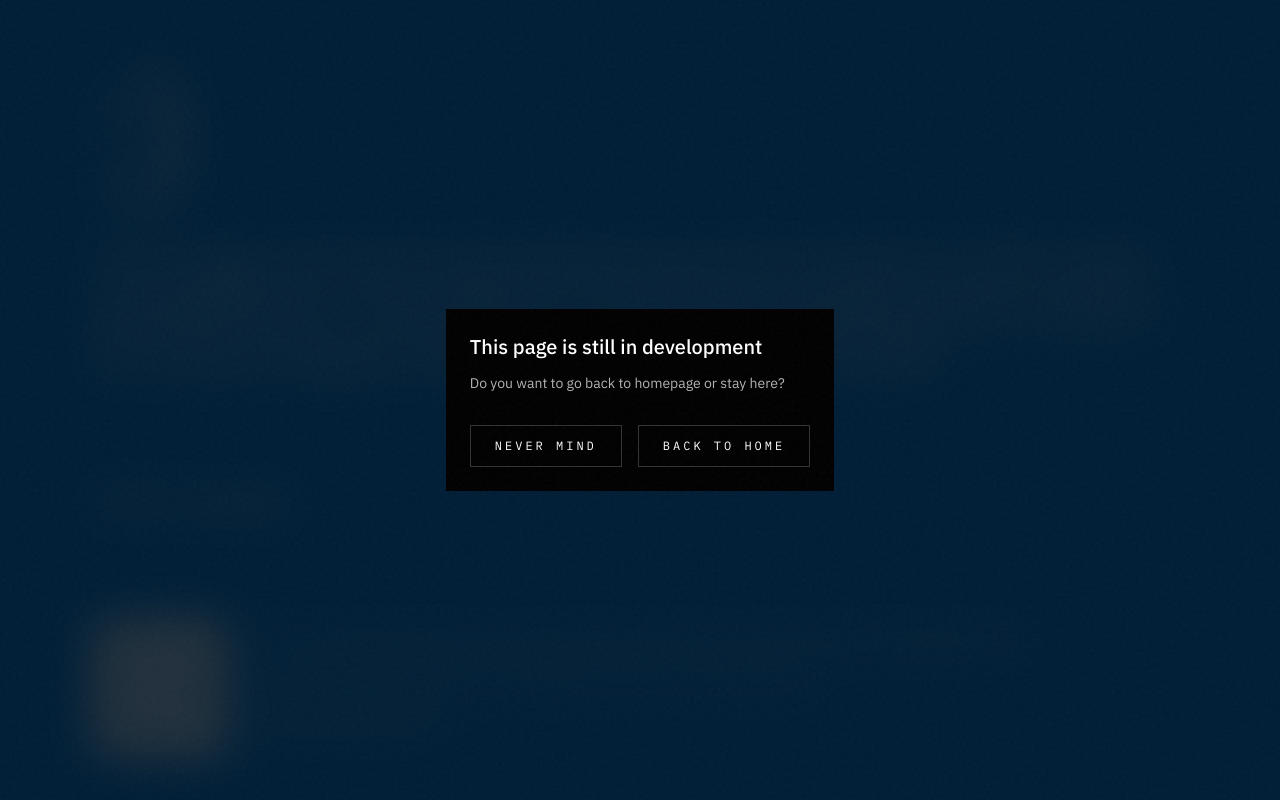
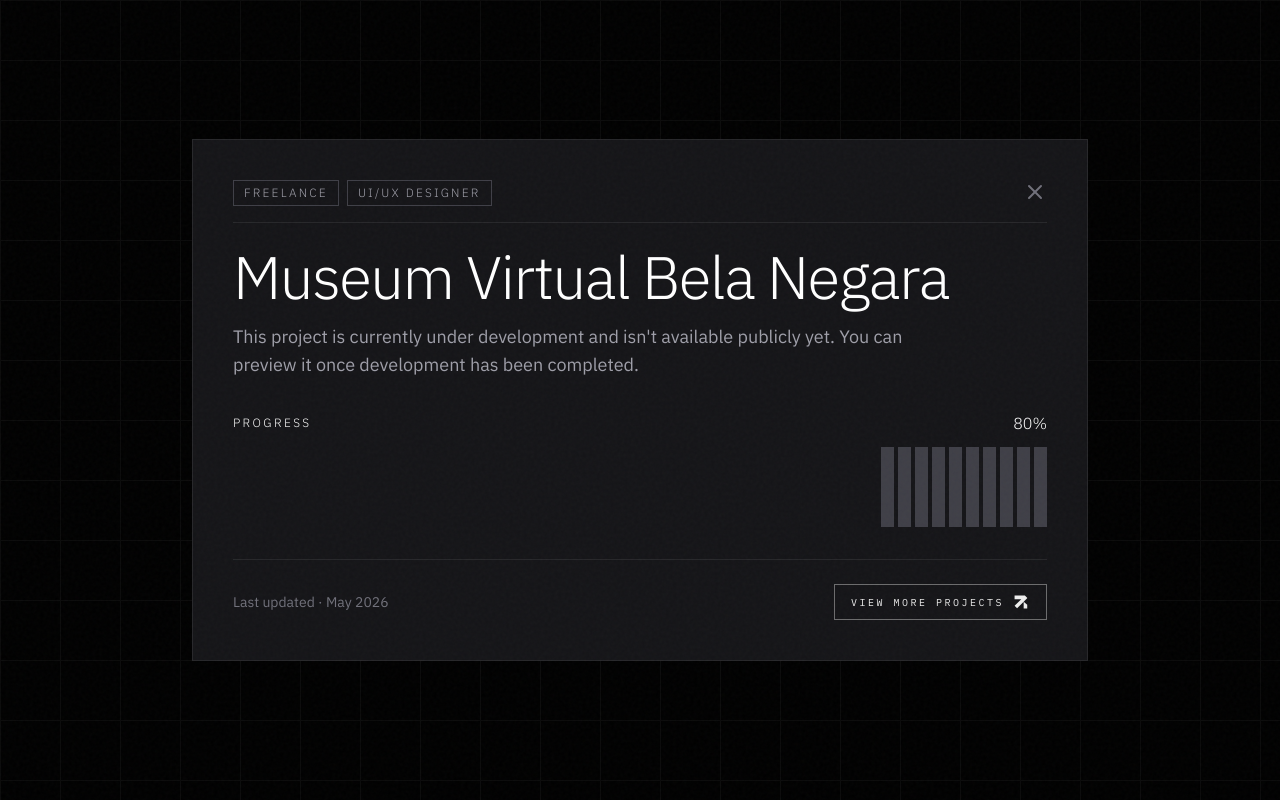
Before and after one commit to joiexiao/portofolio2026, a Next.js app: page /selected-work/museum-virtual in a window 1280 px wide. Built offline with nearby package versions, Linux system fonts and the light colour scheme.

Commit message:
adding comingsoon animation and revamped comingsoon page

```diff
--- a/app/selected-work/common-ground-project/page.tsx
+++ b/app/selected-work/common-ground-project/page.tsx
@@ -1,6 +1,5 @@
 "use client";
 
-import { Suspense } from "react";
 import TransitionLink from "@/components/transition-link";
 import { experiments } from "@/components/work-section";
 import Image from "next/image";
@@ -17,14 +16,19 @@ import ComingSoon from "@/components/ComingSoon";
 gsap.registerPlugin(ScrollTrigger);
 
 export default function CommonGroundProjectPage() {
-  const isPublished = false;
+  const project = {
+    title: "Common Ground Project",
+    roles: ["Freelance", "UI/UX Designer"],
+    progress: 45,
+    published: false,
+  };
 
   const preview =
     typeof window !== "undefined" &&
     new URLSearchParams(window.location.search).get("preview") === "true";
 
-  if (!isPublished && !preview) {
-    return <ComingSoon />;
+  if (!project.published && !preview) {
+    return <ComingSoon {...project} />;
   }
 
   const heroImageRef = useRef<HTMLDivElement>(null);
--- a/app/selected-work/museum-virtual/page.tsx
+++ b/app/selected-work/museum-virtual/page.tsx
@@ -6,7 +6,6 @@ import Image from "next/image";
 import gsap from "gsap";
 import { useRef, useEffect, useState } from "react";
 import { ScrollTrigger } from "gsap/ScrollTrigger";
-import { AnimatedNoise } from "@/components/animated-noise";
 import { GlitchReveal } from "@/components/ui/glitch-reveal";
 import { MusicButton } from "@/components/ui/music-button";
 import { BitmapChevron } from "@/components/bitmap-chevron";
@@ -16,14 +15,19 @@ import ComingSoon from "@/components/ComingSoon";
 gsap.registerPlugin(ScrollTrigger);
 
 export default function MuseumVirtualPage() {
-  const isPublished = false;
+  const project = {
+    title: "Museum Virtual Bela Negara",
+    roles: ["Freelance", "UI/UX Designer"],
+    progress: 80,
+    published: false,
+  };
 
   const preview =
     typeof window !== "undefined" &&
     new URLSearchParams(window.location.search).get("preview") === "true";
 
-  if (!isPublished && !preview) {
-    return <ComingSoon />;
+  if (!project.published && !preview) {
+    return <ComingSoon {...project} />;
   }
 
   const heroImageRef = useRef<HTMLDivElement>(null);
--- a/components/ComingSoon.tsx
+++ b/components/ComingSoon.tsx
@@ -1,305 +1,312 @@
 "use client";
+import { X } from "lucide-react";
+import TransitionLink from "@/components/transition-link";
+import { BitmapChevron } from "@/components/bitmap-chevron";
+import { ScrambleTextOnHover } from "@/components/scramble-text";
+import { useRef, useEffect } from "react";
+import gsap from "gsap";
+import { usePageTransition } from "@/components/page-transition";
 
-import { useEffect, useState } from "react";
-import { useRouter } from "next/navigation";
-import { BitmapChevron } from "@/components/bitmap-chevron";
-import TransitionLink from "@/components/transition-link";
-import { ScrambleTextOnHover } from "@/components/scramble-text";
-import { GlitchReveal } from "@/components/ui/glitch-reveal";
+interface ComingSoonProps {
+  title: string;
+  roles: string[];
+  progress: number;
+}
 
-export default function ComingSoon() {
-  const [revealKey, setRevealKey] = useState(0);
-  const [showPopup, setShowPopup] = useState(false);
-  const router = useRouter();
-  const handleStayHere = () => {
-    setShowPopup(false);
-    setRevealKey((prev) => prev + 1);
-  };
+export default function ComingSoon({
+  title,
+  roles,
+  progress,
+}: ComingSoonProps) {
+  const totalBars = 48;
+  const filledBars = Math.round((progress / 100) * totalBars);
 
+  const barsRef = useRef<(HTMLDivElement | null)[]>([]);
+  const progressRef = useRef<HTMLParagraphElement>(null);
+
+  const { onReady } = usePageTransition();
+
+  // Animasi bars — nunggu page transition selesai dulu
   useEffect(() => {
-    setShowPopup(true);
-  }, []);
+    const ctx = gsap.context(() => {
+      onReady(() => {
+        const tl = gsap.timeline();
+
+        tl.fromTo(
+          barsRef.current.filter(Boolean),
+          {
+            scaleY: 0,
+            opacity: 0,
+            transformOrigin: "bottom",
+          },
+          {
+            scaleY: 1,
+            opacity: 1,
+            duration: 0.25,
+            stagger: 0.015,
+            ease: "power2.out",
+          },
+        );
+
+        tl.fromTo(
+          barsRef.current.slice(0, filledBars),
+          {
+            backgroundColor: "#3f3f46",
+          },
+          {
+            backgroundColor: "var(--color-primary)",
+            duration: 0.15,
+            stagger: 0.025,
+            ease: "none",
+          },
+          "-=0.15",
+        );
+      });
+    });
+
+    return () => ctx.revert();
+  }, [filledBars]);
+
+  // Animasi counter — nunggu page transition selesai dulu
+  useEffect(() => {
+    const ctx = gsap.context(() => {
+      onReady(() => {
+        const counter = { value: 0 };
+
+        gsap.to(counter, {
+          value: progress,
+          duration: 1.4,
+          ease: "power2.out",
+          snap: { value: 1 },
+          onUpdate: () => {
+            if (progressRef.current) {
+              progressRef.current.textContent = `${counter.value}%`;
+            }
+          },
+        });
+      });
+    });
+
+    return () => ctx.revert();
+  }, [progress]);
 
   return (
-    <>
-      {/* POPUP */}
-      {showPopup && (
-        <div className="fixed overflow-hidden inset-0 z-50 flex items-center justify-center bg-black/70 backdrop-blur-xl">
-          <div className="bg-black border-primary text-white p-6 max-w-md w-fit mx-4">
-            <h2 className="text-xl font-medium mb-3">
-              This page is still in development
-            </h2>
+    <main className="relative min-h-screen w-full overflow-hidden bg-black">
+      {/* Background */}
+      <div
+        className="grid-bg fixed inset-0 opacity-50 pointer-events-none"
+        aria-hidden="true"
+      />
 
-            <p className="text-sm mb-8 opacity-70">
-              Do you want to go back to homepage or stay here?
-            </p>
-
-            <div className="flex flex-col sm:flex-row gap-3 xl:gap-4">
-              {/* Never Mind */}
-              <button
-                onClick={handleStayHere}
+      <div
         className="
-     group
-      inline-flex w-full items-center justify-center gap-3
-
-      px-5 py-3
-        border border-white/20
-      font-mono
-      text-[10px] uppercase tracking-[0.25em]
-      text-white
-
-      transition-all duration-200
-      hover:text-primary hover:border-primary
-
-      sm:w-auto
+        relative z-10
+        flex min-h-screen items-center justify-center
+        px-4 py-10
         sm:px-6
-      sm:text-xs
+        md:px-10
       "
       >
-                <ScrambleTextOnHover
-                  text="Never Mind"
-                  as="span"
-                  duration={0.6}
-                  data-cursor="hover"
-                />
-              </button>
-
-              {/* Back to Home */}
-              <TransitionLink
-                href="/"
-                className="
-      group
-      inline-flex w-full items-center justify-center gap-3
-
-      border border-white/20
-      px-5 py-3
-
-      font-mono
-      text-[10px] uppercase tracking-[0.25em]
-      text-white
-
-      transition-all duration-200
-      hover:border-primary hover:text-primary
-
-      sm:w-auto
-      sm:px-6
-      sm:text-xs
-    "
-                data-cursor="hover"
-              >
-                <ScrambleTextOnHover
-                  text="Back to Home"
-                  as="span"
-                  duration={0.6}
-                  data-cursor="hover"
-                />
-              </TransitionLink>
-            </div>
-          </div>
-        </div>
-      )}
-
-      {/* MAIN PAGE */}
-      <GlitchReveal key={revealKey}>
         <div
           className="
-      h-screen
           w-full
-      overflow-hidden
-      bg-[#0078D7]
-      text-white
-
-      flex flex-col
-
-      justify-center
-      px-8
-
-      sm:px-10
-
-      md:px-12
-
-      lg:justify-between
-      lg:px-16
-      lg:py-12
-
-      xl:px-24
+          max-w-4xl
+          border border-zinc-800
+          bg-zinc-900/90
+          backdrop-blur-sm
+        "
+        >
+          <div
+            className="
+            w-full
+            p-5
+            sm:p-6
+            md:p-8
+            lg:p-10
           "
           >
             {/* Top */}
-          <div>
+            <div className="flex items-start justify-between gap-4">
+              <div className="flex flex-wrap gap-2">
+                {roles.map((role) => (
+                  <span
+                    key={role}
+                    className="
+                    border border-zinc-700
+                    px-2.5 py-1
+                    text-[10px]
+                    sm:text-xs
+                    font-light
+                    uppercase
+                    tracking-[0.18em]
+                    text-zinc-400
+                  "
+                  >
+                    {role}
+                  </span>
+                ))}
+              </div>
+
+              <button className="shrink-0 text-zinc-500 transition hover:text-primary">
+                <X
+                  onClick={() => window.history.back()}
+                  data-cursor="hover"
+                  className="h-5 w-5 sm:h-6 sm:w-6"
+                />
+              </button>
+            </div>
+
+            <div className="mt-4 border-t border-zinc-800" />
+
+            {/* Title */}
             <h1
               className="
+              mt-6
+              text-3xl
+              sm:text-4xl
+              md:text-5xl
+              lg:text-6xl
+              font-light
+              tracking-tight
               leading-none
-          font-light
-
-          text-[120px]
-          sm:text-[140px]
-          md:text-[160px]
-
-          lg:text-[120px]
-          xl:text-[160px]
-
-          mb-8
+              text-white
             "
             >
-              :{")"}
+              {title}
             </h1>
 
+            {/* Description */}
             <p
               className="
-          max-w-[1400px]
-          font-light
-
-          text-[24px]
-          sm:text-[32px]
-          md:text-[38px]
-
-          lg:text-4xl
-          xl:text-[40px]
-
-          leading-[1.4]
-          lg:leading-[1.15]
+              mt-4
+              max-w-2xl
+              text-sm
+              sm:text-base
+              md:text-lg
+              leading-6
+              sm:leading-7
+              text-zinc-400
             "
             >
-              This page can’t be opened because this project is still under
-              development. The system is currently preparing this content for
-              future release. Please check back again later.
+              This project is currently under development and isn't available
+              publicly yet. You can preview it once development has been
+              completed.
+            </p>
+
+            {/* Progress Header */}
+            <div className="mt-8 flex items-center justify-between">
+              <p
+                className="
+                text-[10px]
+                sm:text-xs
+                font-light
+                uppercase
+                tracking-[0.2em]
+                text-white
+              "
+              >
+                Progress
+              </p>
+
+              <p
+                ref={progressRef}
+                className="
+                text-sm
+                sm:text-base
+                font-light
+                text-white
+              "
+              >
+                0%
               </p>
             </div>
 
-          {/* Progress */}
+            {/* Progress Grid */}
+            <div className="mt-3 flex gap-[2px] sm:gap-[4px]">
+              {Array.from({ length: totalBars }).map((_, i) => (
+                <div
+                  key={i}
+                  ref={(el) => {
+                    barsRef.current[i] = el;
+                  }}
+                  className="
+                  h-12
+                  sm:h-16
+                  md:h-20
+                  flex-1
+                  bg-zinc-700
+                "
+                />
+              ))}
+            </div>
+
+            {/* Footer */}
             <div
               className="
-        my-10
-        md:my-12
-        lg:my-0
+    mt-8
+    border-t border-zinc-800
+    pt-6
+    flex items-center justify-between
+    gap-4
   "
             >
               <p
                 className="
-          font-light
-
-          text-[22px]
-          sm:text-[24px]
-          md:text-[30px]
-
-          lg:text-2xl
-          xl:text-3xl
+    text-xs
+    sm:text-sm
+    text-zinc-500
   "
               >
-              20%{" "}
-              <span
+                Last updated ·{" "}
+                {new Date().toLocaleDateString("en-US", {
+                  month: "long",
+                  year: "numeric",
+                })}
+              </p>
+
+              <TransitionLink
+                href="/"
+                data-cursor="hover"
                 className="
-            text-[20px]
-            sm:text-[22px]
-            md:text-[28px]
-
-            lg:text-2xl
-            xl:text-3xl
+      shrink-0
+      group
+      inline-flex
+      items-center
+      gap-2
+      border border-foreground/40
+      px-3 sm:px-4
+      py-2
+      font-mono
+      text-[8px]
+      sm:text-[10px]
+      uppercase
+      tracking-[0.25em]
+      text-foreground
+      transition-all duration-200
+      hover:border-accent
+      hover:text-accent
     "
               >
-                complete
-              </span>
-            </p>
-          </div>
-
-          {/* Bottom */}
-          <div
-            className="
-    flex
-    items-start
-
-    gap-4
-    sm:gap-6
-    lg:gap-8
-
-    max-w-[850px]
-    lg:max-w-none
-  "
-          >
-            <img
-              src="/resume-barcode.png"
-              alt="Download CV QR Code"
-              className="
-      shrink-0
-      object-contain
-
-      w-24 h-24
-      sm:w-24 sm:h-24
-      md:w-32 md:h-32
-    "
+                <ScrambleTextOnHover
+                  text="View More Projects"
+                  as="span"
+                  duration={0.6}
                 />
 
-            <div className="flex-1">
-              <p
+                <BitmapChevron
                   className="
-        font-light
-        leading-relaxed
-
-        text-[11px]
-        sm:text-[13px]
-        md:text-[16px]
-
-        lg:text-lg
-        xl:text-[20px]
-
-        mb-2
-        xl:mb-4
+        hidden sm:block
+        transition-transform
+        duration-[400ms]
+        ease-in-out
+        group-hover:rotate-45
       "
-              >
-                For more information and to see what I’ve built so far, scan
-                this code to download my CV.
-              </p>
-
-              <p
-                className="
-        font-light
-        leading-relaxed
-
-        text-[11px]
-        sm:text-[13px]
-        md:text-[16px]
-
-        lg:text-base
-      "
-              >
-                If you want to contact me or know more about who I am, you can
-                check it out on.
-              </p>
-
-              <div
-                className="
-        flex flex-wrap items-center gap-1
-
-        mt-1
-        xl:mt-3
-
-        text-[11px]
-        sm:text-[13px]
-        md:text-[16px]
-
-        lg:text-base
-      "
-              >
-                <span>More Info:</span>
-
-                <TransitionLink
-                  href="/about"
-                  className="hover:text-primary transition-colors"
-                  data-cursor="hover"
-                >
-                  <ScrambleTextOnHover
-                    text="WHO_IS_JAID"
-                    as="span"
-                    duration={0.6}
-                    data-cursor="hover"
                 />
               </TransitionLink>
             </div>
           </div>
         </div>
       </div>
-      </GlitchReveal>
-    </>
+    </main>
   );
 }
```
Also changed, not shown: app/selected-work/amaliah-astra/page.tsx (+19 -51 lines), app/selected-work/think-store/page.tsx (+23 -29 lines), components/page-transition.tsx (+30 -2 lines). Lines whose indentation alone changed are shown as unchanged.
